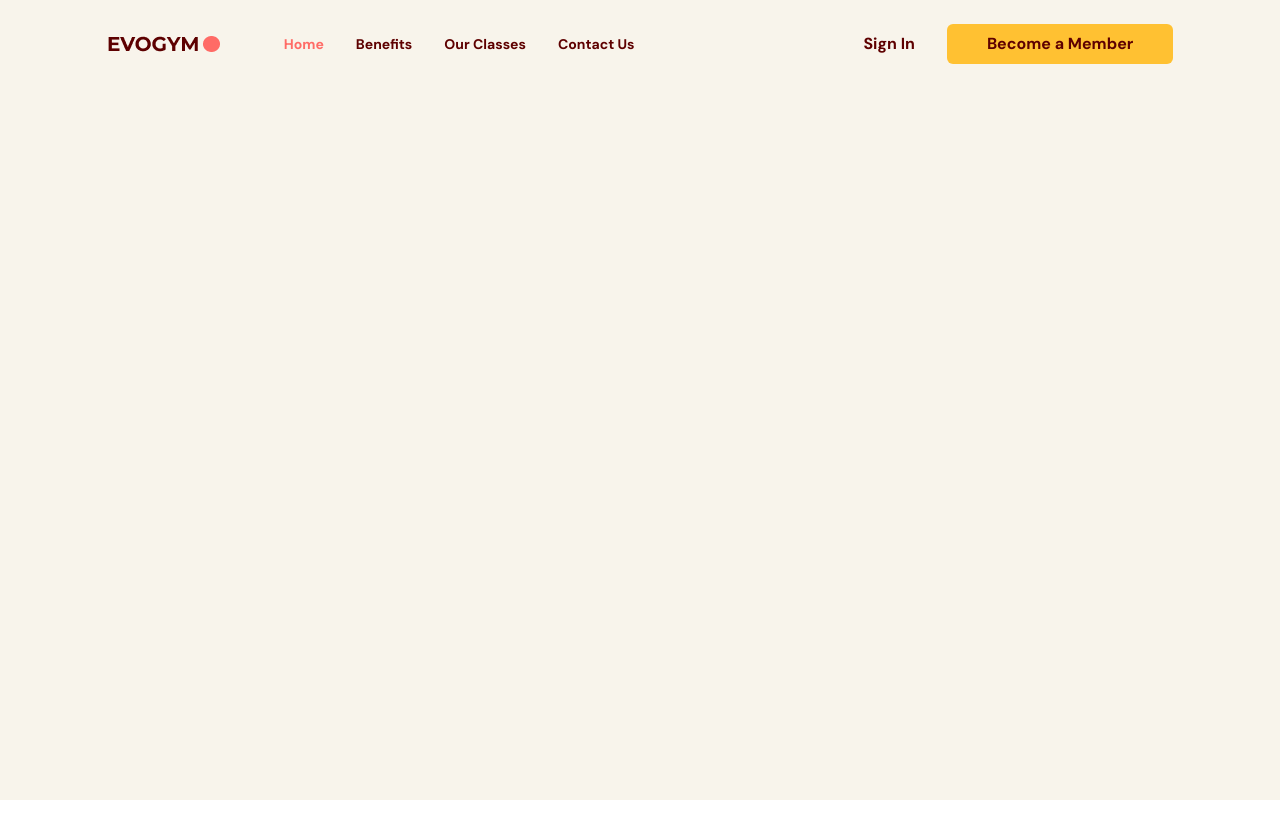
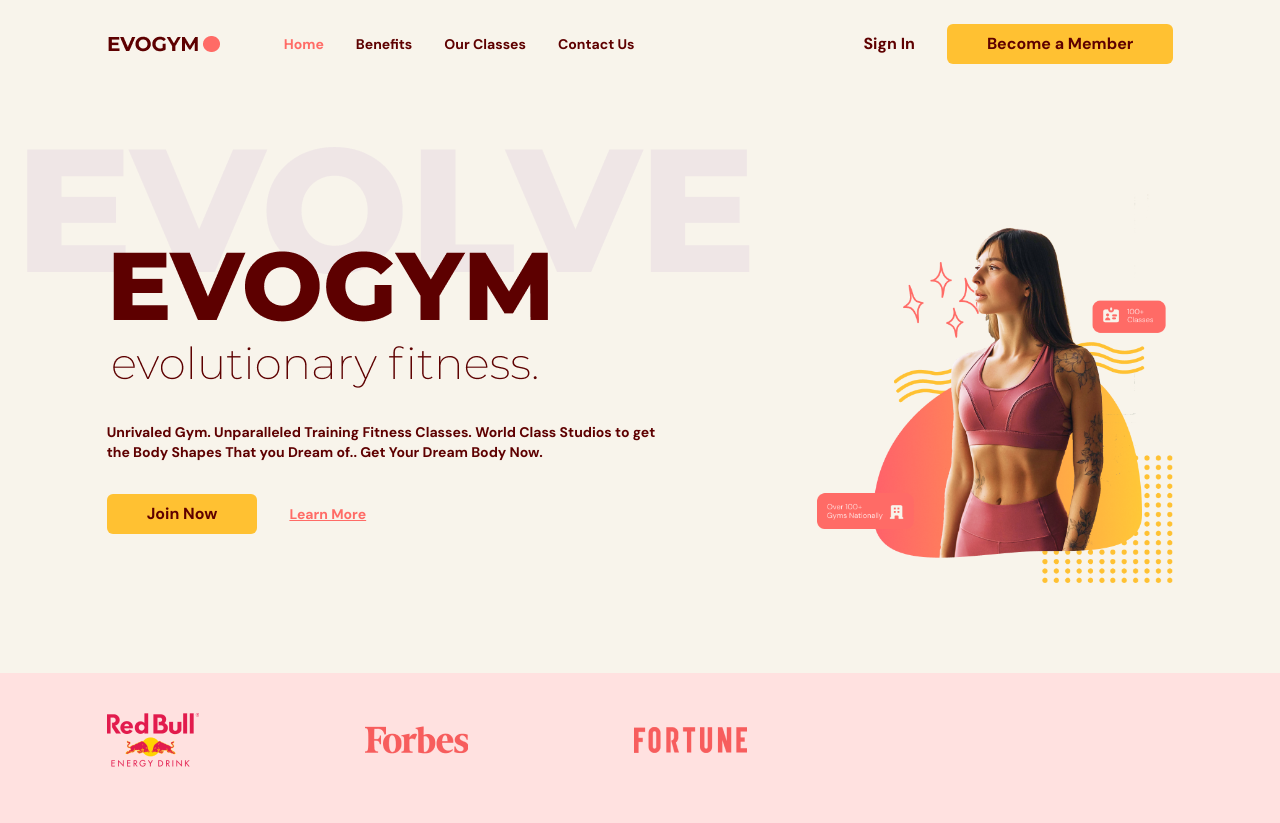
Before and after one commit to miri52/gym-typescript, a React (Vite) app: page / in a window 1280 px wide. Before the commit the page ends 800 px from the top, so only its background shows below. Built offline with nearby package versions, Linux system fonts and the light colour scheme.

Commit message:
add home page part

```diff
--- a/src/App.tsx
+++ b/src/App.tsx
@@ -1,6 +1,7 @@
 import Navbar from "@/scenes/navbar";
 import { useEffect, useState } from "react";
 import { SelectedPage } from "@/shared/types";
+import Home from "./scenes/home";
 
 function App() {
   const [selectedPage, setSelectedPage] = useState<SelectedPage>(
@@ -26,6 +27,7 @@
         selectedPage={selectedPage}
         setSelectedPage={setSelectedPage}
       />
+      <Home setSelectedPage={setSelectedPage} />
     </div>
   );
 }
--- /dev/null
+++ b/src/scenes/home/index.tsx
@@ -0,0 +1,63 @@
+import { SelectedPage } from "@/shared/types";
+import useMediaQuery from "@/hooks/useMediaQuery";
+import ActionButton from "@/shared/ActionButton";
+import HomePageText from "@/assets/HomePageText.png";
+import HomePageGraphic from "@/assets/HomePageGraphic.png";
+import SponsorRedBull from "@/assets/SponsorRedBull.png";
+import SponsorForbes from "@/assets/SponsorForbes.png";
+import SponsorFortune from "@/assets/SponsorFortune.png";
+import AnchorLink from "react-anchor-link-smooth-scroll";
+
+type Props = { setSelectedPage: (value: SelectedPage) => void };
+
+function Home({ setSelectedPage }: Props) {
+  const isAboveMediumScreens = useMediaQuery("(min-width:1060px)");
+  return (
+    <section id="home" className="gap-16 bg-gray-20 py-10 md:h-full md:pb-0">
+      <div className="md:flex mx-auto w-5/6 items-center justify-center md:h-5/6">
+        <div className="z-10 mt-32 bd:basis-3/5">
+          <div className="md:-mt-20">
+            <div className="relative">
+              <div className="before:absolute before:-top-20 before:-left-20 before:z-[-1] md:before:content-evolvetext">
+                <img alt="home-page-text" src={HomePageText} />
+              </div>
+            </div>
+            <p className="mt-8 text-sm">
+              Unrivaled Gym. Unparalleled Training Fitness Classes. World Class
+              Studios to get the Body Shapes That you Dream of.. Get Your Dream
+              Body Now.
+            </p>
+          </div>
+          <div className="mt-8 flex items-center gap-8">
+            <ActionButton setSelectedPage={setSelectedPage}>
+              Join Now
+            </ActionButton>
+            <AnchorLink
+              className="text-sm font-bold text-primary-500 underline hover:text-secondary-500"
+              onClick={() => setSelectedPage(SelectedPage.ContactUs)}
+              href={`#${SelectedPage.ContactUs}`}
+            >
+              <p>Learn More</p>
+            </AnchorLink>
+          </div>
+        </div>
+        <div className="flex basis-3/5 justify-center md:z-10 md:ml-40 md:mt-16">
+          <img alt="home-page-graphic" src={HomePageGraphic} />
+        </div>
+      </div>
+      {isAboveMediumScreens && (
+        <div className="h-[150px] w-full bg-primary-100 py-10">
+          <div className="mx-auto w-5/6">
+            <div className="flex w-3/5 items-center justify-between gap-8">
+              <img alt="redbull-sponsor" src={SponsorRedBull} />
+              <img alt="forbes-sponsor" src={SponsorForbes} />
+              <img alt="fortune-sponsor" src={SponsorFortune} />
+            </div>
+          </div>
+        </div>
+      )}
+    </section>
+  );
+}
+
+export default Home;
--- a/src/scenes/navbar/index.tsx
+++ b/src/scenes/navbar/index.tsx
@@ -72,14 +72,12 @@
       </div>
       {!isAboveMediumScreens && isMenuToggled && (
         <div className="fixed right-0 bottom-0 z-40 h-full w-[300px] bg-primary-100 drop-shadow-xl">
-          {/* CLOSE ICON */}
           <div className="flex justify-end p-12">
             <button onClick={() => setIsMenuToggled(!isMenuToggled)}>
               <XMarkIcon className="h-6 w-6 text-gray-400" />
             </button>
           </div>
 
-          {/* MENU ITEMS */}
           <div className="ml-[33%] flex flex-col gap-10 text-2xl">
             <Link
               page="Home"
```
